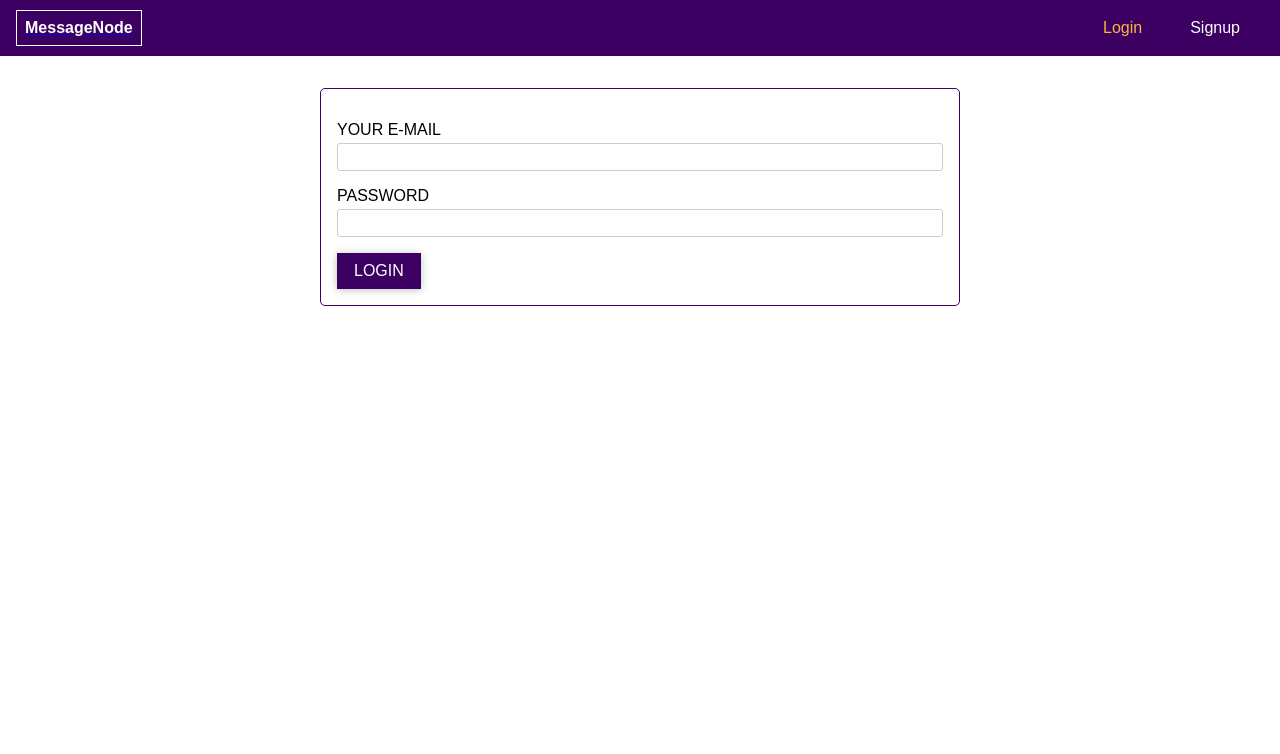
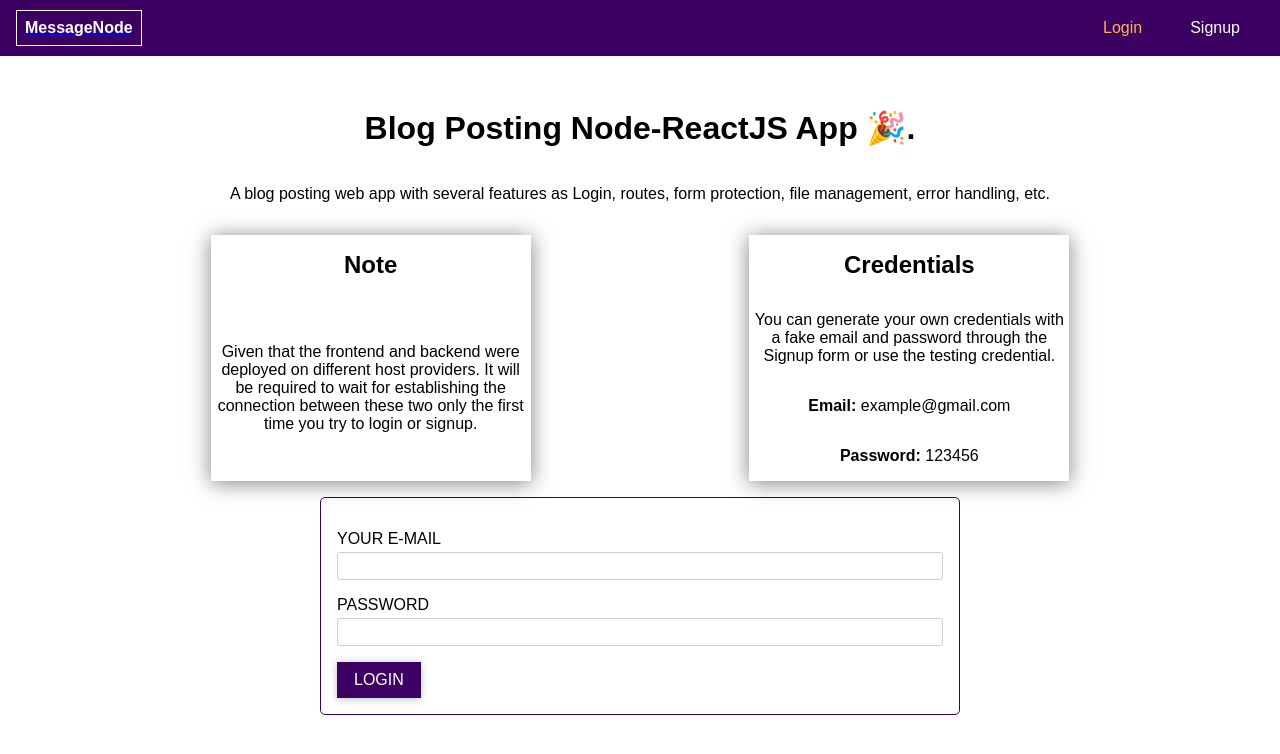
Before and after one commit to OsirisRoman/React-Node-Decoupled, a React (Create React App) app: page / in a window 1280 px wide. Shown: the top 754 px of the page. Built offline with nearby package versions, Linux system fonts and the light colour scheme.

Commit message:
Adding The Project Description
The project description and some notes in the landing page were
added.

```diff
--- /dev/null
+++ b/src/components/ProjectDescription/ProjectDescription.css
@@ -0,0 +1,33 @@
+.landing {
+  display: flex;
+  justify-content: space-evenly;
+  flex-flow: wrap;
+}
+
+.info {
+  width: 20rem;
+  max-width: 95%;
+  margin: 1rem;
+  text-align: center;
+  display: flex;
+  flex-direction: column;
+  justify-content: space-between;
+}
+
+.m-auto {
+  margin: auto;
+}
+
+.text-centered {
+  text-align: center;
+}
+
+.card {
+  box-shadow: 0 2px 20px rgba(0, 0, 0, 0.5);
+}
+
+.card__header,
+.card__content {
+  padding: 1rem;
+  margin: 0;
+}
--- /dev/null
+++ b/src/components/ProjectDescription/index.js
@@ -0,0 +1,45 @@
+import React from "react";
+
+import "./ProjectDescription.css";
+
+const ProjectDescription = () => {
+  return (
+    <>
+      <h1 className="text-centered">Blog Posting Node-ReactJS App 🎉.</h1>
+      <p className="card__content text-centered">
+        A blog posting web app with several features as Login, routes, form
+        protection, file management, error handling, etc.
+      </p>
+      <div className="landing">
+        <article className="card info">
+          <h1 className="card__header">Note</h1>
+          <p className="m-auto">
+            Given that the frontend and backend were deployed on different host
+            providers. It will be required to wait for establishing the
+            connection between these two only the first time you try to login or
+            signup.
+          </p>
+        </article>
+        <article className="card info">
+          <h1 className="card__header">Credentials</h1>
+          <div>
+            <p>
+              You can generate your own credentials with a fake email and
+              password through the Signup form or use the testing credential.
+            </p>
+          </div>
+          <div>
+            <p className="card__content">
+              <b>Email:</b> example@gmail.com
+            </p>
+            <p className="card__content">
+              <b>Password:</b> 123456
+            </p>
+          </div>
+        </article>
+      </div>
+    </>
+  );
+};
+
+export default ProjectDescription;
--- a/src/pages/Auth/Login.js
+++ b/src/pages/Auth/Login.js
@@ -2,6 +2,7 @@ import React, { Component } from "react";
 
 import Input from "../../components/Form/Input/Input";
 import Button from "../../components/Button/Button";
+import ProjectDescription from "../../components/ProjectDescription";
 import { required, length, email } from "../../util/validators";
 import Auth from "./Auth";
 
@@ -65,6 +66,8 @@ class Login extends Component {
 
   render() {
     return (
+      <>
+        <ProjectDescription />
         <Auth>
           <form
             onSubmit={e =>
@@ -100,6 +103,7 @@ class Login extends Component {
             </Button>
           </form>
         </Auth>
+      </>
     );
   }
 }
```
Lines whose indentation alone changed are shown as unchanged.
